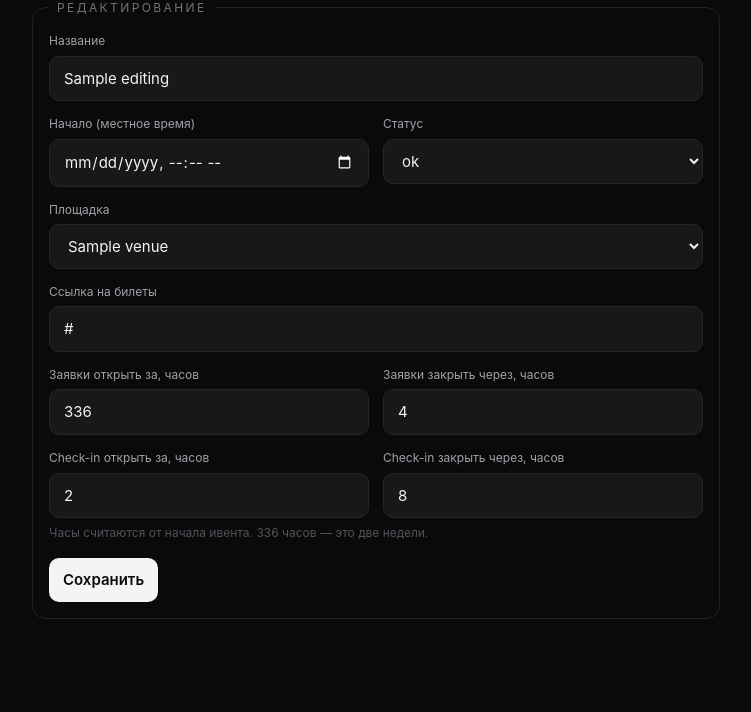
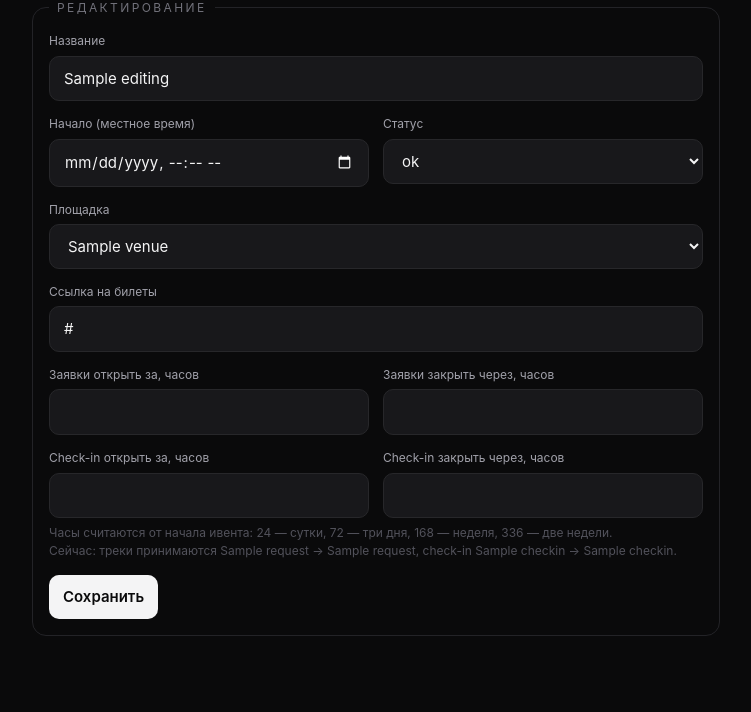
Before and after one commit to mrudnit/lyfe, a FastAPI app: template lyfe/web/templates/events.html in a window 1280 px wide. Shown: the part 187-899 px from the top of the page, without its empty margins (264-1015 px from the left). Before the commit the page ends 806 px from the top, so only its background shows below. Run offline with FastAPI, Linux system fonts and the light colour scheme; the template is opened without the code that fills it: most values are stand-ins (such as "Sample title", 1, 10 or a date in 2020); parts of the project's set-up code (start-up, migrations or seed data) failed here and were passed over.

Commit message:
Admin hours show real values; bot panel keeps only LYFE PASS; shorter home
- Events form: the hour fields always said 336, so every save reset the
  request window to two weeks. They now show the event's real hours and
  the resulting dates.
- Bot: the panel under the message field keeps only LYFE PASS; the app
  opens from the button in the chat message.
- Home: one line for tickets and for PUMPKIN RUSH; full rules in a
  'How to play' sheet. Before requests open, home and the TRACK tab say
  when (the TRACK tab used to say the night was over).

Co-Authored-By: Claude Opus 5.5 <noreply@anthropic.com>

```diff
--- a/lyfe/web/app.py
+++ b/lyfe/web/app.py
@@ -390,6 +390,24 @@ async def events_page(
             moment, zones.get(city_id, ZoneInfo("Europe/Bratislava"))
         )
 
+    # The hour fields show what this event really has (a hard-coded 336 here
+    # used to overwrite the real value on every save).
+    hours = {"request_hours_before": 336, "request_hours_after": 4, "checkin_hours_before": 2, "checkin_hours_after": 8}
+    windows = None
+    if editing is not None and editing.starts_at:
+        def h(a, b):
+            return round((a - b).total_seconds() / 3600) if a and b else None
+        hours = {
+            "request_hours_before": h(editing.starts_at, editing.requests_open_from) or 0,
+            "request_hours_after": h(editing.requests_open_until, editing.starts_at) or 0,
+            "checkin_hours_before": h(editing.starts_at, editing.checkin_open_from) or 0,
+            "checkin_hours_after": h(editing.checkin_open_until, editing.starts_at) or 0,
+        }
+        windows = {
+            "requests": (local(editing.requests_open_from, editing.city_id), local(editing.requests_open_until, editing.city_id)),
+            "checkin": (local(editing.checkin_open_from, editing.city_id), local(editing.checkin_open_until, editing.city_id)),
+        }
+
     return TEMPLATES.TemplateResponse(
         request,
         "events.html",
@@ -400,6 +418,8 @@ async def events_page(
             "editing": editing,
             "statuses": EventStatus.ALL,
             "local": local,
+            "hours": hours,
+            "windows": windows,
             "saved": saved,
             "denied": False,
         },
--- a/lyfe/web/miniapp.py
+++ b/lyfe/web/miniapp.py
@@ -145,6 +145,12 @@ def _event_json(event: Event | None) -> dict | None:
         "days": max(days, 0),
         "ticket_url": event.ticket_url,
         "accepts_requests": event.accepts_requests(datetime.now(timezone.utc)),
+        # requests not open yet: when they will be (club time), so the app can say so
+        "requests_from": (
+            event.requests_open_from.astimezone(tz).strftime("%d.%m %H:%M")
+            if event.requests_open_from and event.requests_open_from > datetime.now(timezone.utc)
+            else None
+        ),
     }
 
 
--- a/lyfe/web/templates/events.html
+++ b/lyfe/web/templates/events.html
@@ -120,15 +120,17 @@
 
       <div class="grid">
         <label><span>Заявки открыть за, часов</span>
-          <input type="number" name="request_hours_before" value="336"></label>
+          <input type="number" name="request_hours_before" value="{{ hours.request_hours_before }}"></label>
         <label><span>Заявки закрыть через, часов</span>
-          <input type="number" name="request_hours_after" value="4"></label>
+          <input type="number" name="request_hours_after" value="{{ hours.request_hours_after }}"></label>
         <label><span>Check-in открыть за, часов</span>
-          <input type="number" name="checkin_hours_before" value="2"></label>
+          <input type="number" name="checkin_hours_before" value="{{ hours.checkin_hours_before }}"></label>
         <label><span>Check-in закрыть через, часов</span>
-          <input type="number" name="checkin_hours_after" value="8"></label>
+          <input type="number" name="checkin_hours_after" value="{{ hours.checkin_hours_after }}"></label>
       </div>
-      <div class="hint">Часы считаются от начала ивента. 336 часов — это две недели.</div>
+      <div class="hint">Часы считаются от начала ивента: 24 — сутки, 72 — три дня, 168 — неделя, 336 — две недели.
+        {% if windows %}<br>Сейчас: треки принимаются {{ windows.requests[0]|replace('T', ' ') }} → {{ windows.requests[1]|replace('T', ' ') }},
+        check-in {{ windows.checkin[0]|replace('T', ' ') }} → {{ windows.checkin[1]|replace('T', ' ') }}.{% endif %}</div>
 
       <button class="primary" type="submit">Сохранить</button>
     </fieldset>
```
Also changed, not shown: lyfe/bot/keyboards.py (+4 -7 lines), lyfe/web/static/app/index.html (+33 -11 lines).
